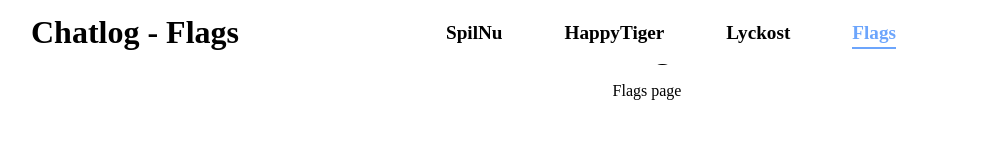
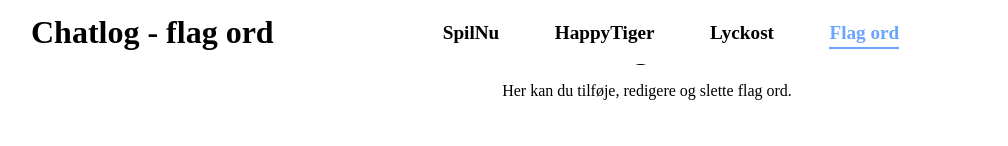
Before and after one commit to P3-CEGO-Chat/Chatlog, a Nuxt app in the folder Frontend/chatlog/: page /flags in a window 1280 px wide. Shown: the top 146 px of the page, without its empty margins (1-1009 px from the left). Built offline with nearby package versions, Linux system fonts and the light colour scheme; no server answers.

Commit message:
changed some text

```diff
--- a/Frontend/chatlog/components/Navbar.vue
+++ b/Frontend/chatlog/components/Navbar.vue
@@ -13,7 +13,8 @@
         },
         methods: {
             isCurrentPage(route: string) {
-                this.title = this.$route.path === '/' ? 'SpilNu' : route.charAt(1).toUpperCase() + route.slice(2);
+                this.title = this.$route.path === '/' ? 'SpilNu' :
+                this.$route.path === '/flags' ? 'flag ord' : route.charAt(1).toUpperCase() + route.slice(2);
                 return this.$route.path === route;
             },
         },
@@ -40,7 +41,7 @@
                 <hr/>
             </NuxtLink>
             <NuxtLink to="/flags" class="link" :disabled="isCurrentPage('/flags')">
-                Flags
+                Flag ord
                 <hr/>
             </NuxtLink>
         </div>
--- a/Frontend/chatlog/nuxt.config.ts
+++ b/Frontend/chatlog/nuxt.config.ts
@@ -1,7 +1,13 @@
 // https://nuxt.com/docs/api/configuration/nuxt-config
 
 export default defineNuxtConfig({
-  devtools: { enabled: true },
+  devtools: {
+    enabled: true,
+
+    timeline: {
+      enabled: true,
+    },
+  },
   modules: ["nuxt-icon"],
   pages: true,
 })
--- a/Frontend/chatlog/pages/flags.vue
+++ b/Frontend/chatlog/pages/flags.vue
@@ -130,8 +130,8 @@
 
         <div class="container">
             <div class="title">
-                <h1>Flags</h1>
-                <p>Flags page</p>
+                <h1>Flag ord</h1>
+                <p>Her kan du tilføje, redigere og slette flag ord.</p>
             </div>
             <div class="flagForm">
                 <input type="text" v-model="newFlag.word" placeholder="Flag" required v-on:input="detectSpace" />
```
